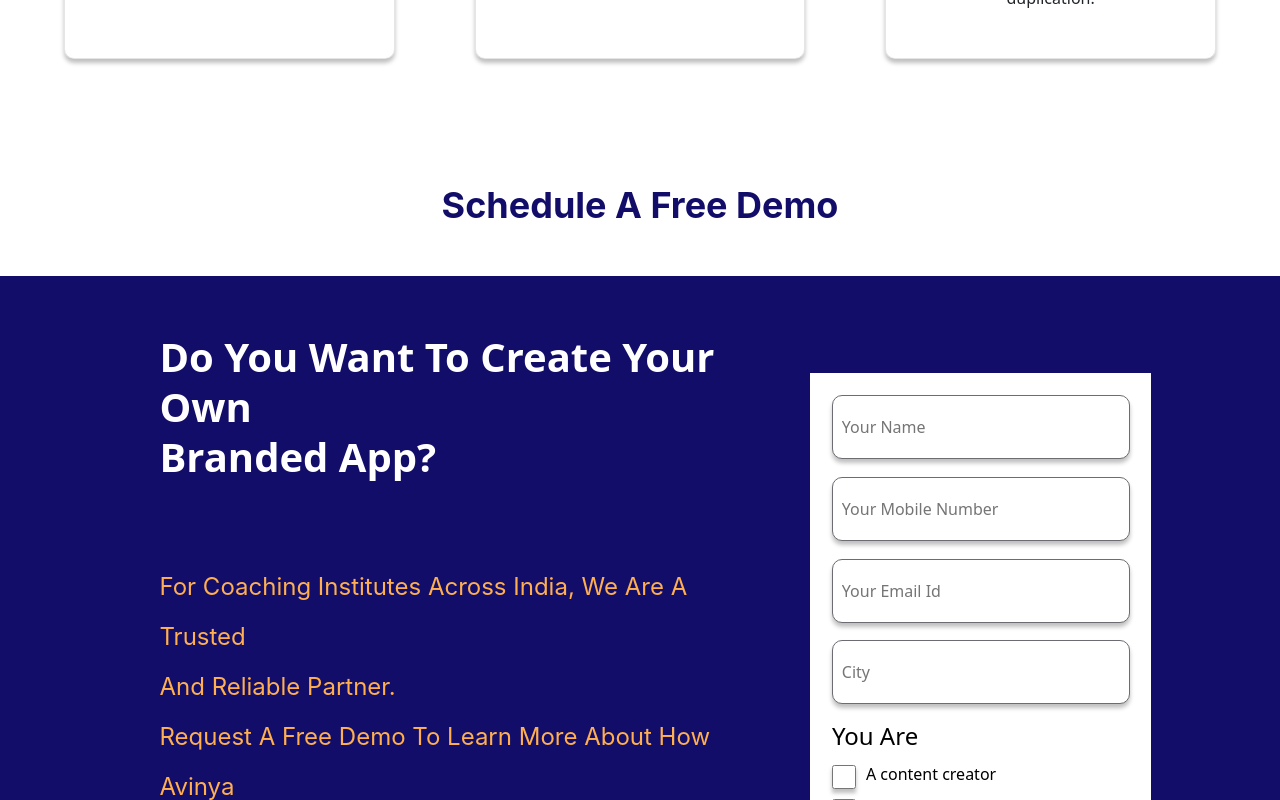
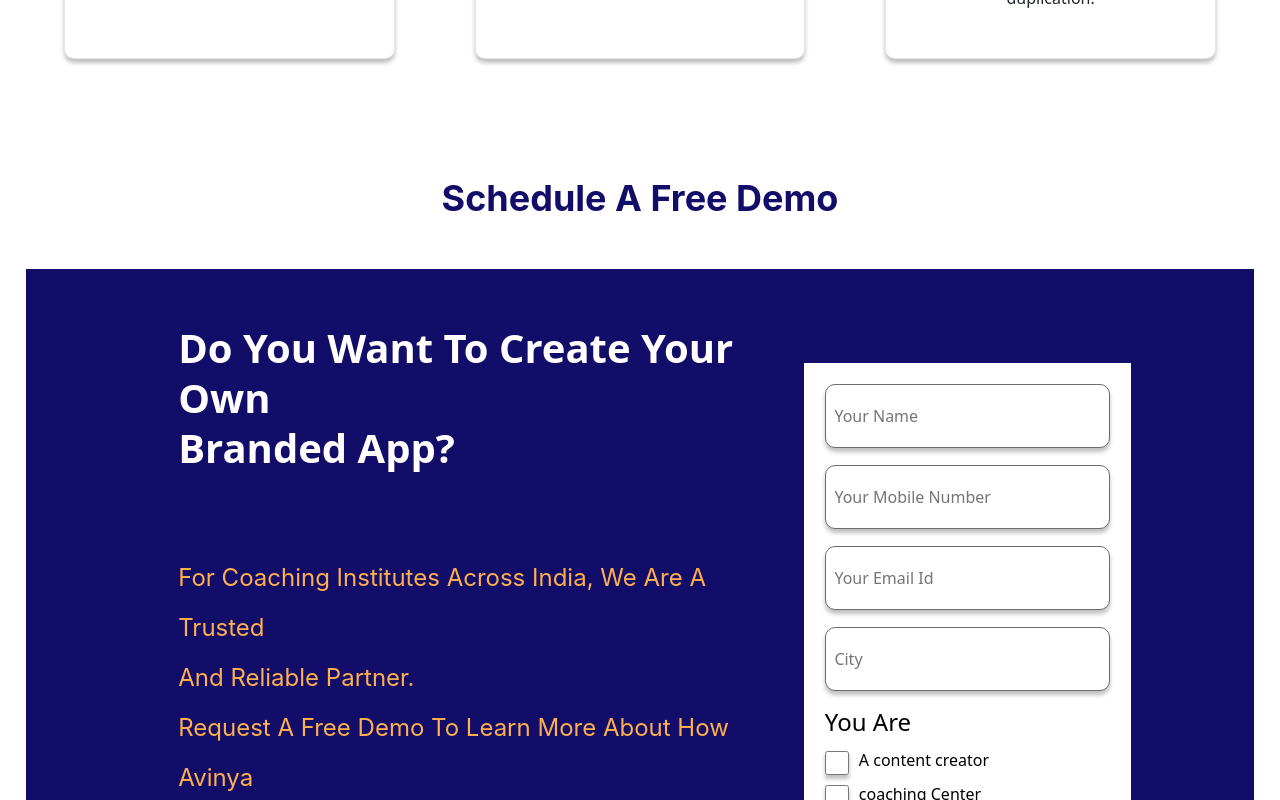
Before and after one commit to PranavShelke4/Avinya-Website, a React (Create React App) app: page / in a window 1280 px wide. Shown: the part 2920-3720 px from the top of the page. Built offline with nearby package versions, Linux system fonts and the light colour scheme.

Commit message:
some chages in demo section

```diff
--- a/src/component/HomePage/DemoSection.css
+++ b/src/component/HomePage/DemoSection.css
@@ -2,6 +2,7 @@
   height: auto;
   text-align: center;
   padding-top: 1.5%;
+  padding: 1% 2%;
 }
 
 .Demo-Bluebox {
```
